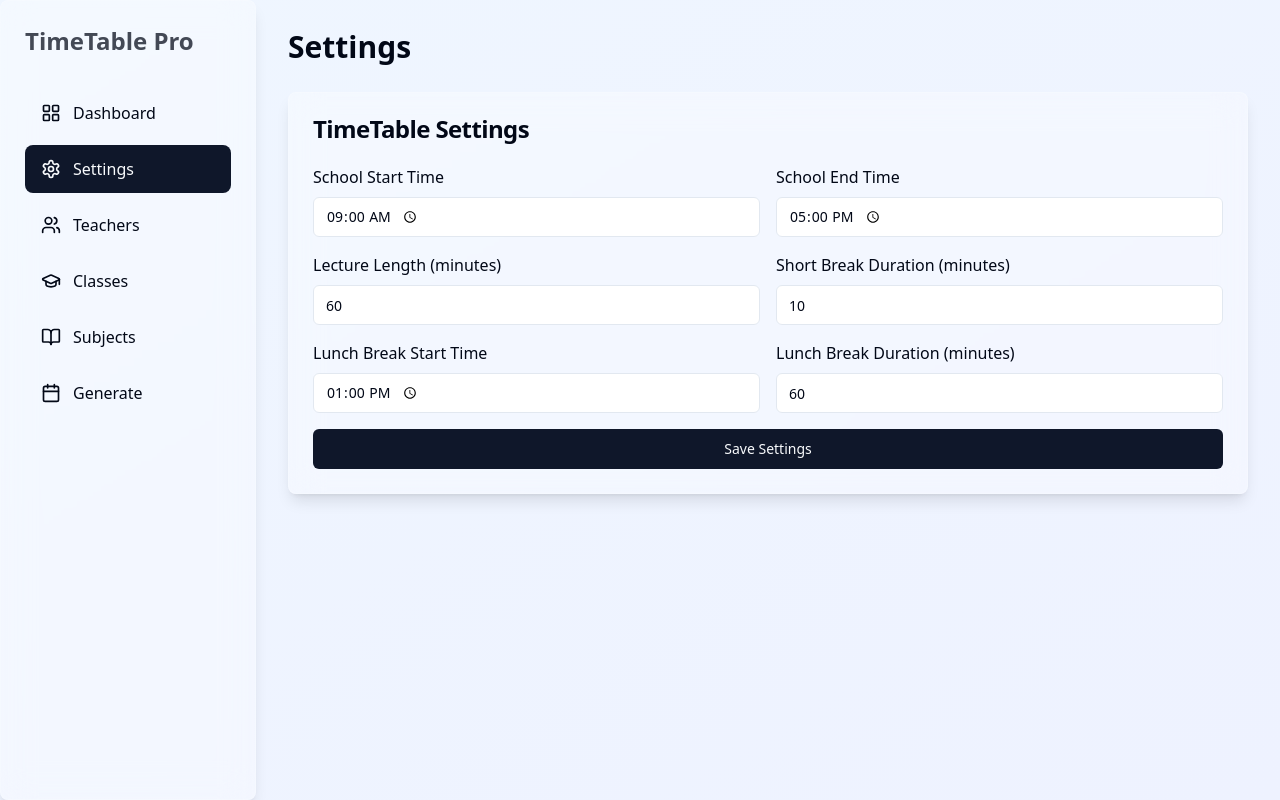
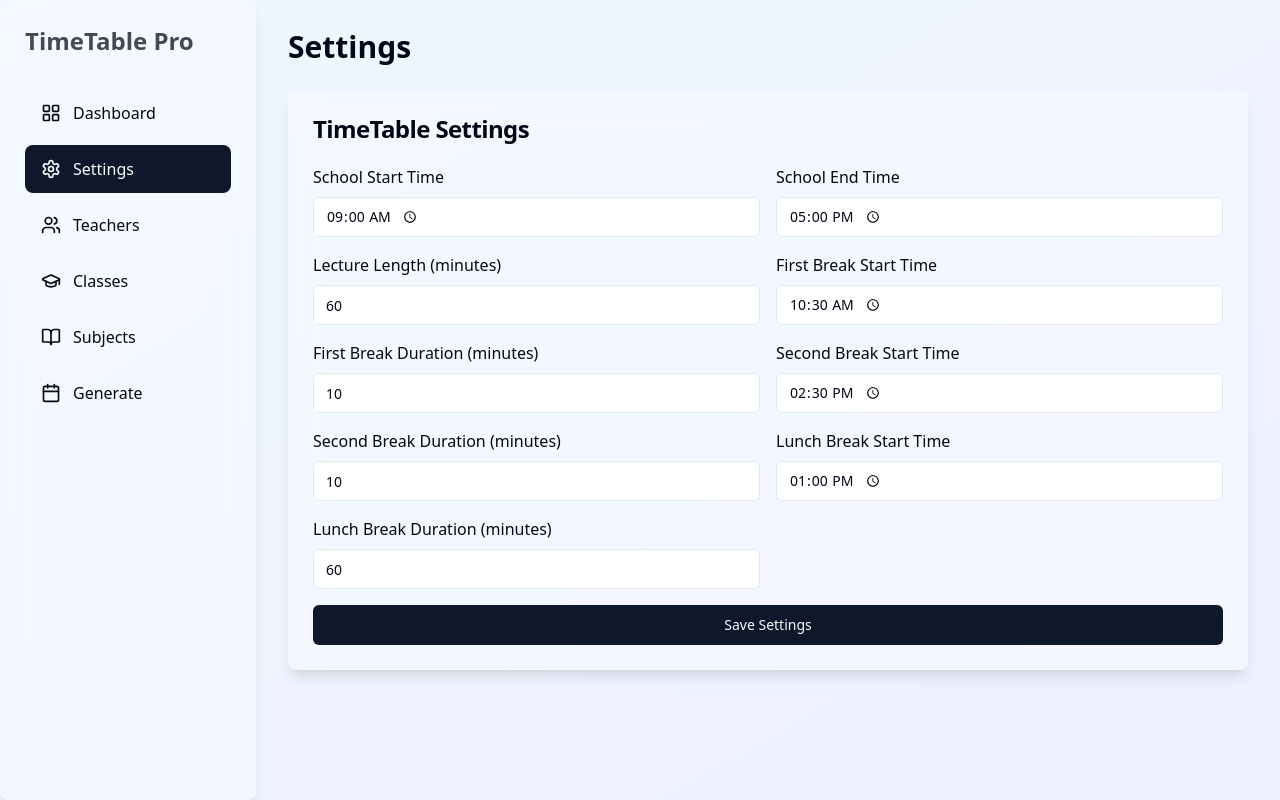
Before and after one commit to sakshaaammm/teachify-scheduler, a React (Vite) app: page /settings in a window 1280 px wide. Built offline with nearby package versions, Linux system fonts and the light colour scheme; sample sign-in values are in the browser's storage.

Commit message:
Fix timetable generation issue
The generated timetable was showing all periods as free. This commit addresses the issue.

```diff
--- a/src/pages/Settings.tsx
+++ b/src/pages/Settings.tsx
@@ -11,7 +11,16 @@ const Settings = () => {
     startTime: "09:00",
     endTime: "17:00",
     lectureLength: 60,
-    breakTime: 10,
+    shortBreaks: {
+      first: {
+        start: "10:30",
+        duration: 10,
+      },
+      second: {
+        start: "14:30",
+        duration: 10,
+      }
+    },
     lunchBreak: {
       start: "13:00",
       duration: 60,
@@ -72,18 +81,92 @@ const Settings = () => {
                 }
               />
             </div>
+
+            {/* First Short Break */}
             <div className="space-y-2">
-              <label>Short Break Duration (minutes)</label>
+              <label>First Break Start Time</label>
+              <Input
+                type="time"
+                value={settings.shortBreaks.first.start}
+                onChange={(e) =>
+                  setSettings({
+                    ...settings,
+                    shortBreaks: {
+                      ...settings.shortBreaks,
+                      first: {
+                        ...settings.shortBreaks.first,
+                        start: e.target.value,
+                      },
+                    },
+                  })
+                }
+              />
+            </div>
+            <div className="space-y-2">
+              <label>First Break Duration (minutes)</label>
               <Input
                 type="number"
-                value={settings.breakTime}
+                value={settings.shortBreaks.first.duration}
                 onChange={(e) =>
-                  setSettings({ ...settings, breakTime: parseInt(e.target.value) })
+                  setSettings({
+                    ...settings,
+                    shortBreaks: {
+                      ...settings.shortBreaks,
+                      first: {
+                        ...settings.shortBreaks.first,
+                        duration: parseInt(e.target.value),
+                      },
+                    },
+                  })
                 }
                 min={10}
                 max={15}
               />
             </div>
+
+            {/* Second Short Break */}
+            <div className="space-y-2">
+              <label>Second Break Start Time</label>
+              <Input
+                type="time"
+                value={settings.shortBreaks.second.start}
+                onChange={(e) =>
+                  setSettings({
+                    ...settings,
+                    shortBreaks: {
+                      ...settings.shortBreaks,
+                      second: {
+                        ...settings.shortBreaks.second,
+                        start: e.target.value,
+                      },
+                    },
+                  })
+                }
+              />
+            </div>
+            <div className="space-y-2">
+              <label>Second Break Duration (minutes)</label>
+              <Input
+                type="number"
+                value={settings.shortBreaks.second.duration}
+                onChange={(e) =>
+                  setSettings({
+                    ...settings,
+                    shortBreaks: {
+                      ...settings.shortBreaks,
+                      second: {
+                        ...settings.shortBreaks.second,
+                        duration: parseInt(e.target.value),
+                      },
+                    },
+                  })
+                }
+                min={10}
+                max={15}
+              />
+            </div>
+
+            {/* Lunch Break */}
             <div className="space-y-2">
               <label>Lunch Break Start Time</label>
               <Input
--- a/src/types/index.ts
+++ b/src/types/index.ts
@@ -29,7 +29,16 @@ export interface TimeTableSettings {
   startTime: string;
   endTime: string;
   lectureLength: number;
-  breakTime: number;
+  shortBreaks: {
+    first: {
+      start: string;
+      duration: number;
+    };
+    second: {
+      start: string;
+      duration: number;
+    };
+  };
   lunchBreak: {
     start: string;
     duration: number;
```
